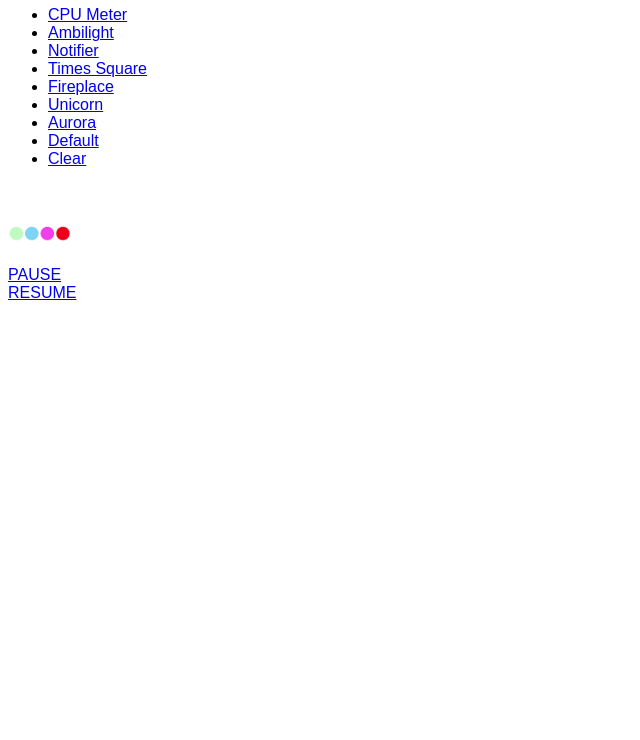
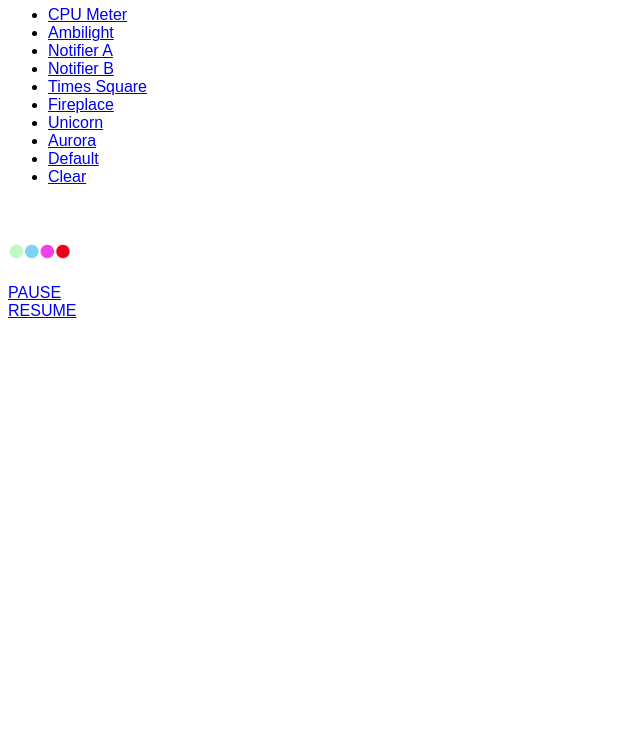
Before and after one commit to arvydas/blinkstick-node, a website: page examples/flex_stream/flex_stream_webserver.html in a window 1280 px wide. Shown: the part 60-800 px from the top of the page, without its empty margins (0-640 px from the left). Drawn offline with Linux system fonts and the light colour scheme.

Commit message:
Signed-off-by: dcerisano <dcerisano@standard3d.com>

```diff
--- a/examples/flex_stream/flex_stream_webserver.html
+++ b/examples/flex_stream/flex_stream_webserver.html
@@ -9,7 +9,8 @@
 		<ul>
 			<li><a href="?example=cpu_meter">CPU Meter</a>
 			<li><a href="?example=ambilight">Ambilight</a>
-			<li><a href="?example=notifier&filename=img/vrip.jpg">Notifier</a>
+			<li><a href="?example=notifier&filename=img/s3d.jpg">Notifier A</a>
+			<li><a href="?example=notifier&filename=img/vrip.jpg">Notifier B</a>
 			<li><a href="?example=timesquare">Times Square</a>
 			<li><a href="?example=fireplace">Fireplace</a>
 			<li><a href="?example=unicorn">Unicorn</a>
```
